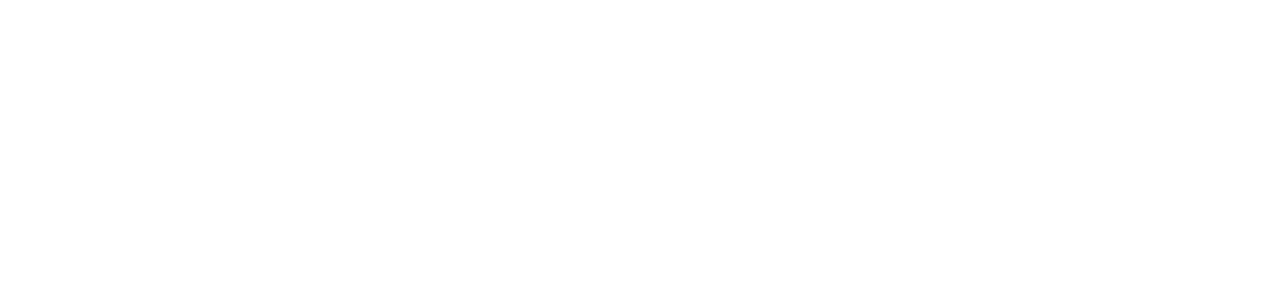
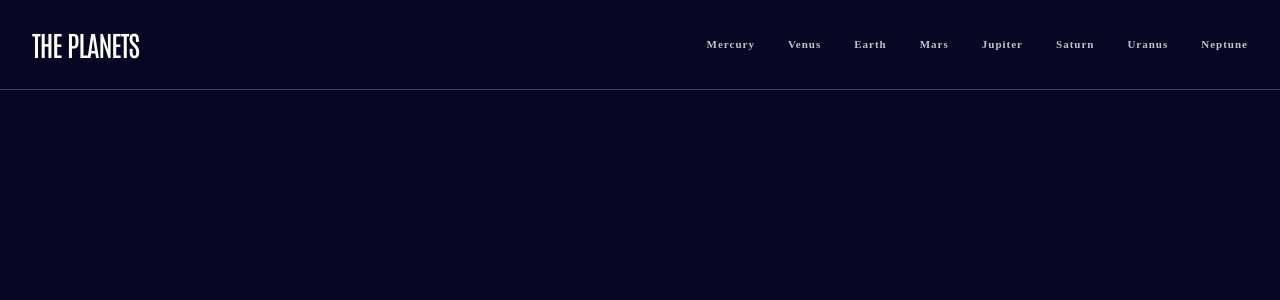
Before and after one commit to beqatsk/planets-fact-site, a React (Vite) app: page / in a window 1280 px wide. Shown: the top 300 px of the page. Built offline with nearby package versions, Linux system fonts and the light colour scheme.

Commit message:
add header component

```diff
--- a/src/App.tsx
+++ b/src/App.tsx
@@ -1,4 +1,10 @@
+import Header from "./components/Header";
+
 function App() {
-  return <></>;
+  return (
+    <>
+      <Header />
+    </>
+  );
 }
 export default App;
--- /dev/null
+++ b/src/components/Header.tsx
@@ -0,0 +1,56 @@
+import data from "../data.json";
+import styled from "styled-components";
+import { Link } from "react-router-dom";
+
+export default function Header() {
+  return (
+    <HeaderDiv>
+      <Headericon>THE PLANETS</Headericon>
+      <NavList>
+        {data.map((planet, index) => {
+          return (
+            <Li key={index}>
+              <Link to={`/${planet.name}`} style={{ color: "white" }}>
+                {planet.name}
+              </Link>
+            </Li>
+          );
+        })}
+      </NavList>
+    </HeaderDiv>
+  );
+}
+const HeaderDiv = styled.div`
+  width: 100%;
+  padding: 22px 32px 27px;
+  display: flex;
+  justify-content: space-between;
+  border-bottom: 1px solid #444242;
+  /* opacity: 0.2; */
+`;
+const Headericon = styled.h2`
+  font-family: Antonio;
+  font-size: 28px;
+  font-weight: 500;
+  letter-spacing: -1.05px;
+  color: white;
+`;
+const NavList = styled.div`
+  display: flex;
+  justify-content: center;
+  gap: 33px;
+  align-items: center;
+`;
+const Li = styled.li`
+  font-family: Spartan;
+  font-size: 11px;
+  font-weight: bold;
+  line-height: 2.27;
+  letter-spacing: 1px;
+  opacity: 0.75;
+  color: white;
+  list-style: none;
+  && :link {
+    text-decoration: none;
+  }
+`;
--- a/src/index.css
+++ b/src/index.css
@@ -0,0 +1,18 @@
+@import url("https://fonts.googleapis.com/css2?family=League+Spartan:wght@100..900&display=swap");
+@import url("https://fonts.googleapis.com/css2?family=Antonio:wght@100..700&family=League+Spartan:wght@100..900&display=swap");
+* {
+  margin: 0;
+  padding: 0;
+  box-sizing: border-box;
+  border: none;
+}
+body {
+  max-width: 100%;
+  min-height: 100vh;
+  padding: 4px 0 0;
+  background-color: #070724;
+  /* display: flex;
+  flex-direction: column;
+  justify-content: center;
+  align-items: center; */
+}
--- a/src/main.tsx
+++ b/src/main.tsx
@@ -1,5 +1,6 @@
 import React from "react";
 import ReactDOM from "react-dom/client";
+import "./index.css";
 import App from "./App";
 import { BrowserRouter } from "react-router-dom";
 
```
